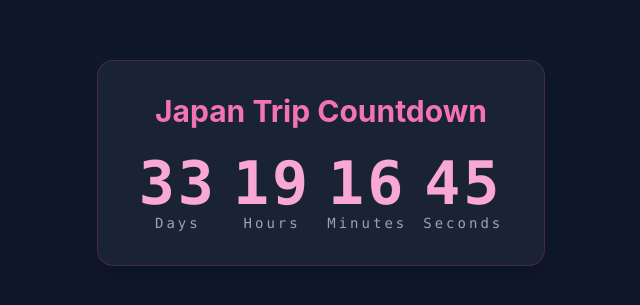
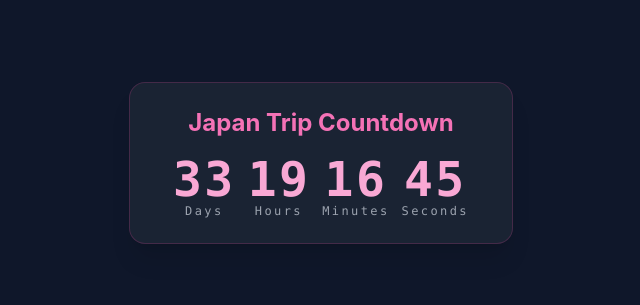
Before and after one commit to Delphi-RTK/notion-countdown-japan, a plain HTML site: page index.html in a window 1280 px wide. Shown: the part 237-542 px from the top of the page, without its empty margins (319-959 px from the left). Drawn offline with nearby package versions, Linux system fonts and the light colour scheme.

Commit message:
Update index.html

```diff
--- a/index.html
+++ b/index.html
@@ -22,31 +22,31 @@
 <body class="flex items-center justify-center min-h-screen text-white">
 
     <!-- Main container for the countdown widget with a translucent theme -->
-    <div class="translucent-card p-8 rounded-2xl shadow-xl transform transition-all duration-300 hover:scale-105 w-full max-w-md text-center border border-pink-500/20">
+    <div class="translucent-card p-6 rounded-2xl shadow-xl transform transition-all duration-300 hover:scale-105 w-full max-w-sm text-center border border-pink-500/20">
         <!-- The header for the countdown -->
-        <h1 class="text-3xl font-bold mb-6 text-pink-400">Japan Trip Countdown</h1>
+        <h1 class="text-2xl font-bold mb-4 text-pink-400">Japan Trip Countdown</h1>
 
         <!-- The display for the countdown timer -->
-        <div id="countdown-display" class="text-3xl sm:text-5xl lg:text-6xl font-mono tracking-wider font-extrabold text-pink-300 flex justify-center space-x-2 sm:space-x-4">
+        <div id="countdown-display" class="text-2xl sm:text-4xl lg:text-5xl font-mono tracking-wider font-extrabold text-pink-300 flex justify-center space-x-2 sm:space-x-3">
             <!-- Container for Days -->
             <div class="flex flex-col items-center">
                 <span id="days">00</span>
-                <span class="text-sm font-normal text-gray-400">Days</span>
+                <span class="text-xs font-normal text-gray-400">Days</span>
             </div>
             <!-- Container for Hours -->
             <div class="flex flex-col items-center">
                 <span id="hours">00</span>
-                <span class="text-sm font-normal text-gray-400">Hours</span>
+                <span class="text-xs font-normal text-gray-400">Hours</span>
             </div>
             <!-- Container for Minutes -->
             <div class="flex flex-col items-center">
                 <span id="minutes">00</span>
-                <span class="text-sm font-normal text-gray-400">Minutes</span>
+                <span class="text-xs font-normal text-gray-400">Minutes</span>
             </div>
             <!-- Container for Seconds -->
             <div class="flex flex-col items-center">
                 <span id="seconds">00</span>
-                <span class="text-sm font-normal text-gray-400">Seconds</span>
+                <span class="text-xs font-normal text-gray-400">Seconds</span>
             </div>
         </div>
     </div>
```
